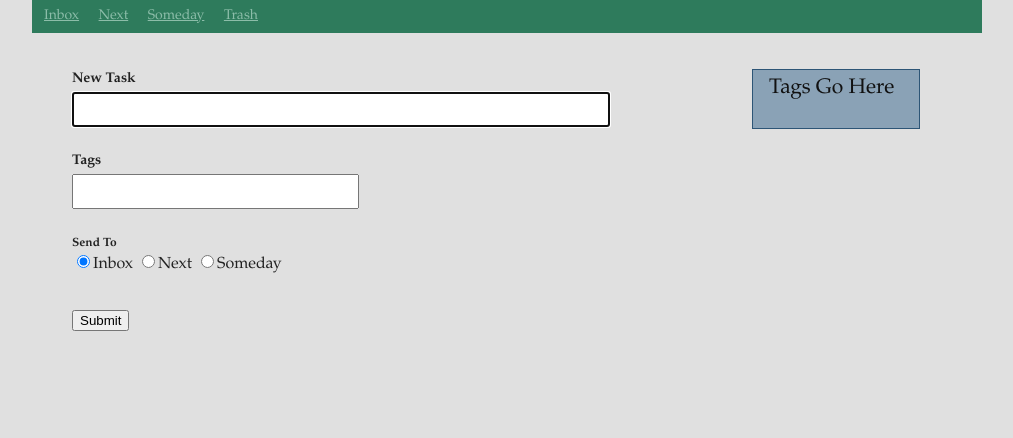
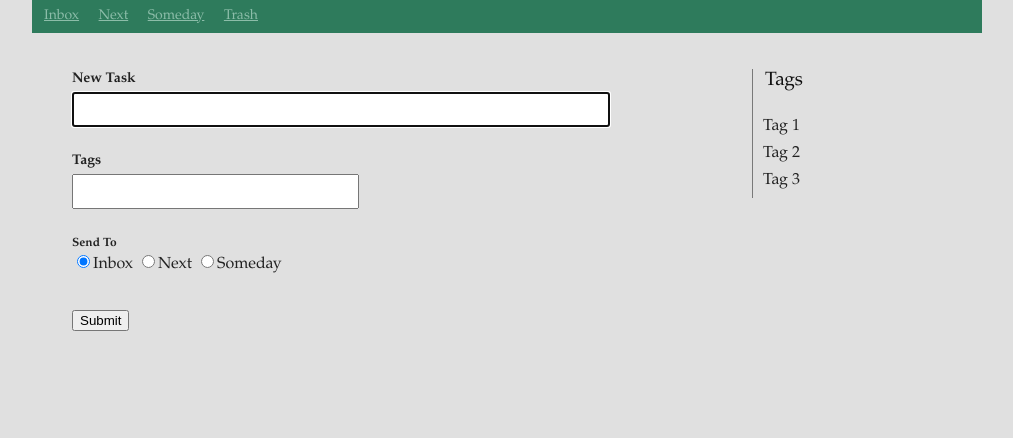
Before and after one commit to ngpestelos/taskbin-php, a PHP site: page / in a window 1280 px wide. Shown: the part 96-534 px from the top of the page, without its empty margins (133-1146 px from the left). Run offline with PHP 8.4, Linux system fonts and the light colour scheme.

Commit message:
standard margin-top
tags as sidebar

```diff
--- a/css/main.css
+++ b/css/main.css
@@ -25,14 +25,12 @@ body {
 
 #footer { margin-top: 192px; border-top: 1px solid #797979; }
 
-.main_content { margin-top: 36px; }
+#new, #tasks { margin-top: 36px; }
 
 #tags {
   margin-top: 36px;
-  background-color: #8AA2B6;
-  padding: 8px;
-  font-size: 14px;
-  border: 1px solid #2D5576;
+  padding-left: 12px;
+  border-left: 1px solid #797979;
 }
 
 #tags ul { list-style-type: none; margin: 0; }
--- a/index.php
+++ b/index.php
@@ -53,7 +53,10 @@
           </p>
         </form>
       </div>
-      <?php include("tags.php"); ?>
+      <div id="tags" class="span-4 last">
+        <h4>Tags</h4>
+        <?php include("tags.php"); ?>
+      </div>
       <?php include("footer.php"); ?>
     </div>
   </body>
--- a/tags.php
+++ b/tags.php
@@ -1,3 +1,5 @@
-<div id="tags" class="span-4 last">
-  <h3 style="margin-left: 8px;">Tags Go Here<h3>
-</div>
+<ul>
+  <li>Tag 1</li>
+  <li>Tag 2</li>
+  <li>Tag 3</li>
+</ul>
--- a/tasks.php
+++ b/tasks.php
@@ -27,7 +27,7 @@ $title = isset($type) ? $type : $tag;
     <div class="container">
       <?php include("header.php"); ?>
       <?php include("nav.php"); ?>
-      <div id="tasks" class="main_content span-17 push-1">
+      <div id="tasks" class="span-17 push-1">
         <h3>
           <?php echo $title . " ($total_rows)"; ?>
         </h3>
```
Also changed, not shown: 1 other file.
